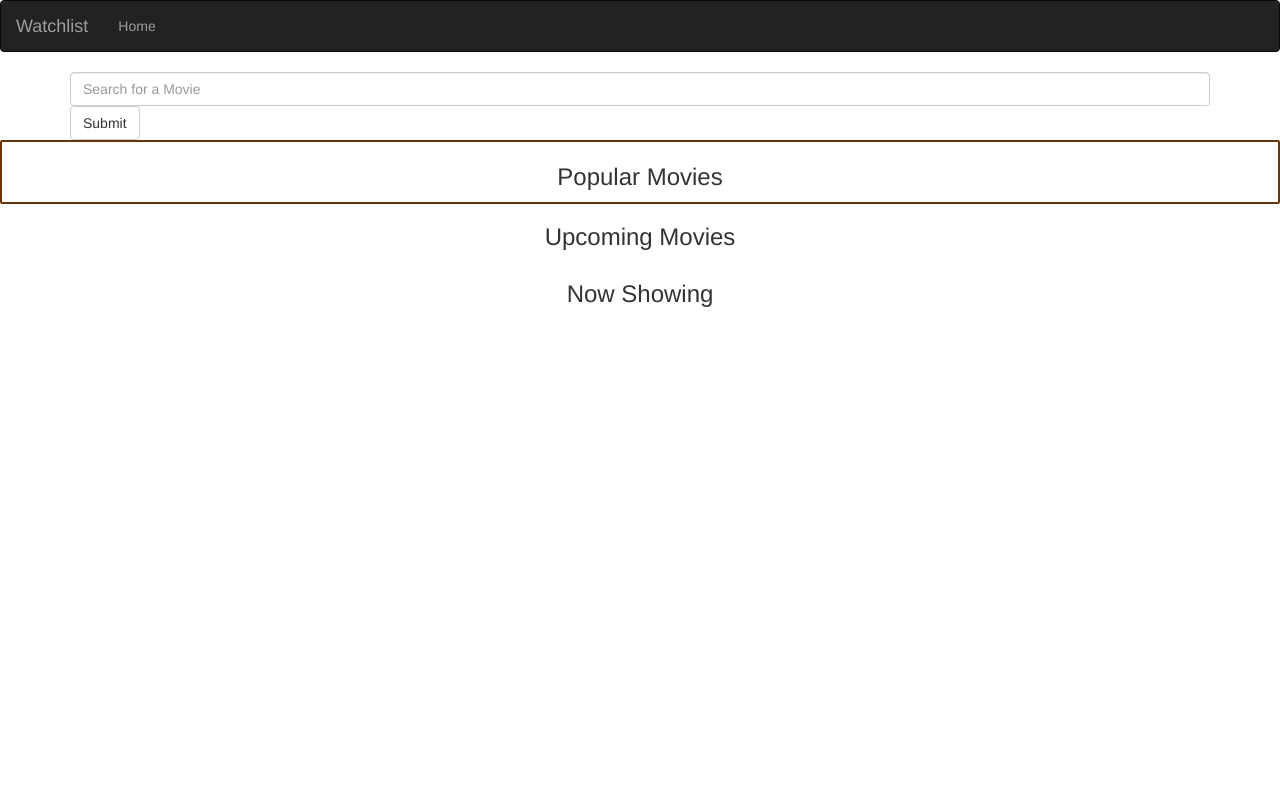
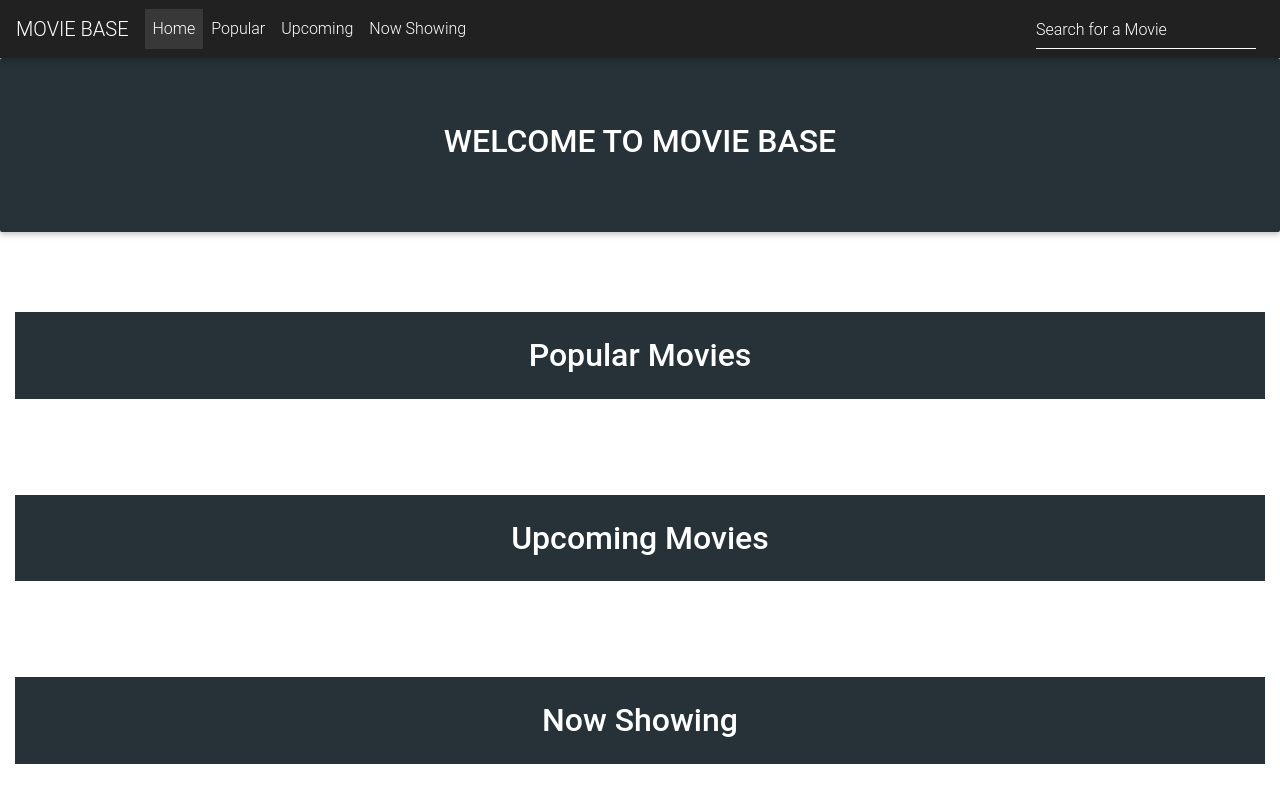
Before and after one commit to jusinam/Movie_Show_Ups, a Flask app: template app/templates/index.html in a window 1280 px wide. Before the commit the page ends 307 px from the top, so only its background shows below. Run offline with Flask 2, Linux system fonts and the light colour scheme; the template is opened without the code that fills it, so the values that code supplies are empty; some libraries are stand-ins or nearby versions.

Commit message:
modified files

```diff
--- a/app/templates/base.html
+++ b/app/templates/base.html
@@ -1,6 +1,43 @@
-{% extends 'bootstrap/base.html'%}
+<!DOCTYPE html>
+<html>
+    <head>
+        <meta charset="utf-8">
+        <meta name="viewport" content="width=device-width, initial-scale=1.0">
+        {% if title %}
+        <title> {{ title }}</title>
+        {% else %}
+        <title> Welcome to the best Movie Review website </title>
+        {% endif %}
+        <!-- Font Awesome -->
+        <link rel="stylesheet" href="https://use.fontawesome.com/releases/v5.8.2/css/all.css">
+        <!-- Bootstrap core CSS -->
+        <link href="https://cdnjs.cloudflare.com/ajax/libs/twitter-bootstrap/4.3.1/css/bootstrap.min.css" rel="stylesheet">
+        <!-- Material Design Bootstrap -->
+        <link href="https://cdnjs.cloudflare.com/ajax/libs/mdbootstrap/4.8.9/css/mdb.min.css" rel="stylesheet">
+        <!-- JQuery -->
+        <script type="text/javascript" src="https://cdnjs.cloudflare.com/ajax/libs/jquery/3.4.1/jquery.min.js"></script>
+        <!-- Bootstrap tooltips -->
+        <script type="text/javascript" src="https://cdnjs.cloudflare.com/ajax/libs/popper.js/1.14.4/umd/popper.min.js"></script>
+        <!-- Bootstrap core JavaScript -->
+        <script type="text/javascript" src="https://cdnjs.cloudflare.com/ajax/libs/twitter-bootstrap/4.3.1/js/bootstrap.min.js"></script>
+        <!-- MDB core JavaScript -->
+        <script type="text/javascript" src="https://cdnjs.cloudflare.com/ajax/libs/mdbootstrap/4.8.9/js/mdb.min.js"></script>
+        <link rel="stylesheet" href="{{ url_for('static', filename='css/index.css') }}">
 
-<!-- Navbar block  -->
-{% block navbar %}
-    {% include 'navbar.html' %}
-{% endblock %}
+    </head>
+    <body>
+        <!-- Navbar block  -->
+        {% block navbar %}
+
+        {% include 'navbar.html' %}
+
+        {% endblock %}
+
+        <!-- Content block -->
+
+        {% block content %}
+
+        {% endblock%}
+
+    </body>
+</html>
--- a/app/templates/index.html
+++ b/app/templates/index.html
@@ -2,51 +2,39 @@
 {% import 'macros.html' as macro%}
 
 <!-- Styles block -->
+{% block styles %}
+    {{ super () }}
+    <link rel="stylesheet" href="{{url_for('static',filename='css/index.css')}}">
+    {% endblock%}
 
-{% block styles%}
-    {{ super() }}
-    <link rel="stylesheet" href="{{url_for('static',filename='css/index.css')}}">
-{% endblock %}
-<!-- Content block -->
-{% block content %}
+        {% block content %}
+        <div class="jumbotron mdb-color special-color-dark text-center text-white">
+                <h2 class="h2">WELCOME TO MOVIE BASE</h2>
+            </div>
 
-<div class="container">
-    <form>
-        <input type="text" name="movie_query" placeholder="Search for a Movie" class="form-control">
-        <input type="submit"  value="Submit" class="btn btn-default">
-    </form>
+    <div class="container-fluid" >
+        <!-- Popular movie -->
+        <div  id="popular" class="mt-4 pt-4">
+            </div>
+        <h2 class="mdb-color special-color-dark h2 text-white mt-4 mb-4 text-center pb-4 pt-4"> Popular Movies</h2>
 
-</div>
-
-<div  class="container-fluid text-center">
-
-    <!-- Popular movie -->
-    <div style="border: 2px solid rgb(105, 54, 9);padding: 2px;border-radius: 0.2rem;" class="row">
-        <h3> Popular Movies</h3>
         <ul>
             {{ macro.displayMovieList(popular)}}
         </ul>
-    </div>
-    <!-- Upcoming movie  -->
-    <div class="row">
+        <!-- Upcoming movie  -->
+        <div id="upcoming" class="mt-4 pt-4" > </div>
+            <h2 class="mdb-color special-color-dark h2 text-white mt-4 mb-4 text-center pb-4 pt-4"> Upcoming Movies </h2>
 
-        <h3> Upcoming Movies </h3>
         <ul>
             {{ macro.displayMovieList(upcoming)}}
         </ul>
-    </div>
+        <!-- Now showing movie -->
+        <div id="nowshowing" class="mt-4 pt-4">
+            </div>
+        <h2 class="mdb-color special-color-dark h2 text-white mt-4 mb-4 text-center pb-4 pt-4">Now Showing</h2>
 
-    <!-- Now showing movie -->
-    <div class="row">
-
-        <h3>Now Showing</h3>
         <ul>
             {{ macro.displayMovieList(now_showing)}}
         </ul>
     </div>
-
-</div>
-
-
-
-{% endblock%}
+        {% endblock%}
--- a/app/templates/macros.html
+++ b/app/templates/macros.html
@@ -1,32 +1,53 @@
-<!-- Displaying movie list macro  -->
 {% macro displayMovieList(movie_list) %}
 
-    {% for movie in movie_list %}
-        <div class="col-xs-12 col-sm-4 col-md-2 col-lg-2 movie-card">
-            <img src="{{ movie.poster }}" alt="{{ movie.title }} poster" class="img-responsive">
-            <li class="text-center">
-                <a href="/movie/{{movie.id}}">
-                    {{ movie.title|truncate(10)}}</a>
-            </li>
-        </div>
 
-    {% endfor %}
+<!-- Card -->
+    <div class="container-fluid">
+            <div class="card-columns">
+        {% for movie in movie_list %}
+
+                    <!-- Card image -->
+                <div class="card">
+                    <div class="view overlay">
+                    <img class="card-img-top" src="{{ movie.poster }}" alt="{{ movie.title }} poster">
+                    <a href="#!">
+                        <div class="mask rgba-white-slight"></div>
+                    </a>
+                    </div>
+
+                    <!-- Card content -->
+                    <div class="card-body">
+
+                    <!-- Title -->
+                    <h4 class="card-title">{{ movie.title|truncate(100)}}</h4>
+                    <!-- Text -->
+                    <p class="card-text">{{ movie.overview|truncate(60)}}.</p>
+                    <!-- Button -->
+                    <a href="/movie/{{movie.id}}" class="btn btn-lg btn-dark">More Details</a>
+
+                    </div>
+                </div>
+
+        {% endfor %}
+            </div>
+    </div>
+                    <!-- Card -->
+
+
 
 {% endmacro %}
 
 <!-- Displaying reviews macro -->
 {% macro displayReviews(review_list) %}
-
+<div class="container mb-4">
     {% for review in review_list %}
 
-    <div class="col-xs-12 col-sm-4 col-md-4 col-lg-4 review-card">
-        <h2> {{ review.title}} </h2>
-        <p> {{ review.review | truncate(30) }}</p>
+        <ul>
+            <li><h4> {{ review.movie_title}} </h4></li>
 
+        <p> {{ review.movie_review }}</p>
+        </ul>
 
-
-
-    </div>
     {% endfor %}
-
+</div>
 {% endmacro %}
--- a/app/templates/navbar.html
+++ b/app/templates/navbar.html
@@ -1,27 +1,49 @@
-<!DOCTYPE html>
-<html>
-  <head>
-    <meta charset="utf-8">
-    <title></title>
-  </head>
-  <body>
-    <div class="navbar navbar-inverse" role="navigation">
-        <div class="container-fluid">
-            <div class="navbar-header">
-                <button type="button" class="navbar-toggle" data-toggle="collapse" data-target=".navbar-collapse">
-                  <span class="sr-only">Toggle navigation</span>
-                  <span class="icon-bar"></span>
-                  <span class="icon-bar"></span>
-                  <span class="icon-bar"></span>
-                </button>
-                <a class="navbar-brand" href="/"> Watchlist </a>
-            </div>
-            <div class="navbar-collapse collapse">
-                <ul class="nav navbar-nav">
-                    <li><a href="/">Home</a></li>
-            </div>
+<!--Navbar-->
+<nav class="navbar sticky-top navbar-expand-lg navbar-dark bg-dark">
 
-        </div>
-    </div>
-  </body>
-</html>
+  <!-- Navbar brand -->
+  <a class="navbar-brand" href="/">MOVIE BASE</a>
+
+  <!-- Collapse button -->
+  <button class="navbar-toggler" type="button" data-toggle="collapse" data-target="#basicExampleNav"
+    aria-controls="basicExampleNav" aria-expanded="false" aria-label="Toggle navigation">
+    <span class="navbar-toggler-icon"></span>
+  </button>
+
+  <!-- Collapsible content -->
+  <div class="collapse navbar-collapse" id="basicExampleNav">
+
+    <!-- Links -->
+    <ul class="navbar-nav mr-auto">
+      <li class="nav-item active">
+        <a class="nav-link" href="/">Home
+          <span class="sr-only">(current)</span>
+        </a>
+      </li>
+      <li class="nav-item">
+        <a class="nav-link" href="/#popular">Popular</a>
+      </li>
+      <li class="nav-item">
+        <a class="nav-link" href="/#upcoming">Upcoming</a>
+      </li>
+      <li class="nav-item">
+        <a class="nav-link" href="/#nowshowing">Now Showing</a>
+      </li>
+
+
+
+    </ul>
+    <!--Links -->
+
+
+
+    <form class="form-inline">
+      <div class="md-form my-0">
+        <input class="form-control mr-sm-2" type="text" placeholder="Search for a Movie" aria-label="Search" name="movie_query" >
+      </div>
+    </form>
+  </div>
+  <!-- Collapsible content -->
+
+</nav>
+<!--/.Navbar-->
--- a/app/templates/search.html
+++ b/app/templates/search.html
@@ -2,11 +2,11 @@
 {% import 'macros.html' as macro%}
 
 {% block content %}
-    <div class="container">
-
+    <div class="container-fluid">
+            <h3 class="jumbotron text-center"> Found {{ movies| count }} matches </h3>
         <div class="row">
 
-            <h3> Found {{ movies| count }} matches </h3>
+
             <hr>
             <ul>
                 {{ macro.displayMovieList(movies)}}
```
Also changed, not shown: app/main/views.py (+2 -5 lines), app/templates/movie.html (+15 -21 lines), app/templates/new_review.html (+31 -10 lines).
